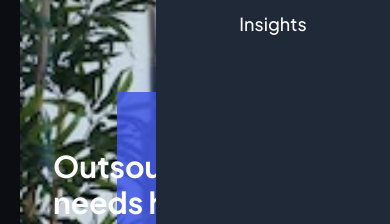
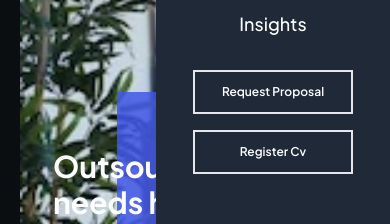
Before and after one commit to Tayyabbutt1133/Amglobe-tailwind-new-design, a React (Vite) app in the folder amglobetailwind/: page / in a window 390 px wide. Both pictures are taken after a click on the element 325 px from the left and 48 px from the top of the page. Shown: the part 228-452 px from the top of the page. Built offline with nearby package versions, Linux system fonts and the light colour scheme.

Commit message:
SideNavbar commit

```diff
--- a/amglobetailwind/src/components/Navbar/Navbar.jsx
+++ b/amglobetailwind/src/components/Navbar/Navbar.jsx
@@ -74,35 +74,43 @@ const Nav = () => {
                   <a href="#" className="text-lg font-medium py-2">
                     Home
                   </a>
-                  <span className="bg-blue-500"></span>
                 </li>
                 <li className="nav-item hover:text-blue-500 transition">
                   <a href="#" className="text-lg font-medium py-2">
                     Candidates
                   </a>
-                  <span className="bg-pink-500"></span>
                 </li>
                 <li className="nav-item hover:text-blue-500 transition">
                   <a href="#" className="text-lg font-medium py-2">
                     Employers
                   </a>
-                  <span className="bg-blue-500"></span>
                 </li>
                 <li className="nav-item hover:text-blue-500 transition">
                   <a href="#" className="text-lg font-medium py-2">
                     About us
                   </a>
-                  <span className="bg-blue-500"></span>
                 </li>
                 <li className="nav-item hover:text-blue-500 transition">
                   <a href="#" className="text-lg font-medium py-2">
                     Insights
                   </a>
-                  <span className="bg-blue-500"></span>
                 </li>
               </ul>
+              <div className=" text-white flex flex-col justify-center items-center mt-8 gap-4">
+              <button className="button border-2 hover:border-none p-3 hover:text-white hover:bg-[#4158E8] transition text-[1em] w-40">
+              Request Proposal
+            </button>
+            <button className="button border-2 hover:border-none  p-3 hover:text-white hover:bg-[#4158E8] transition text-[1em] w-40">
+              Register Cv
+                </button>
+                </div>
             </div>
           )}
+
+
+
+
+
 
           {/* Buttons */}
           <div className="hidden lg:flex lg:gap-4 text-white">
```
